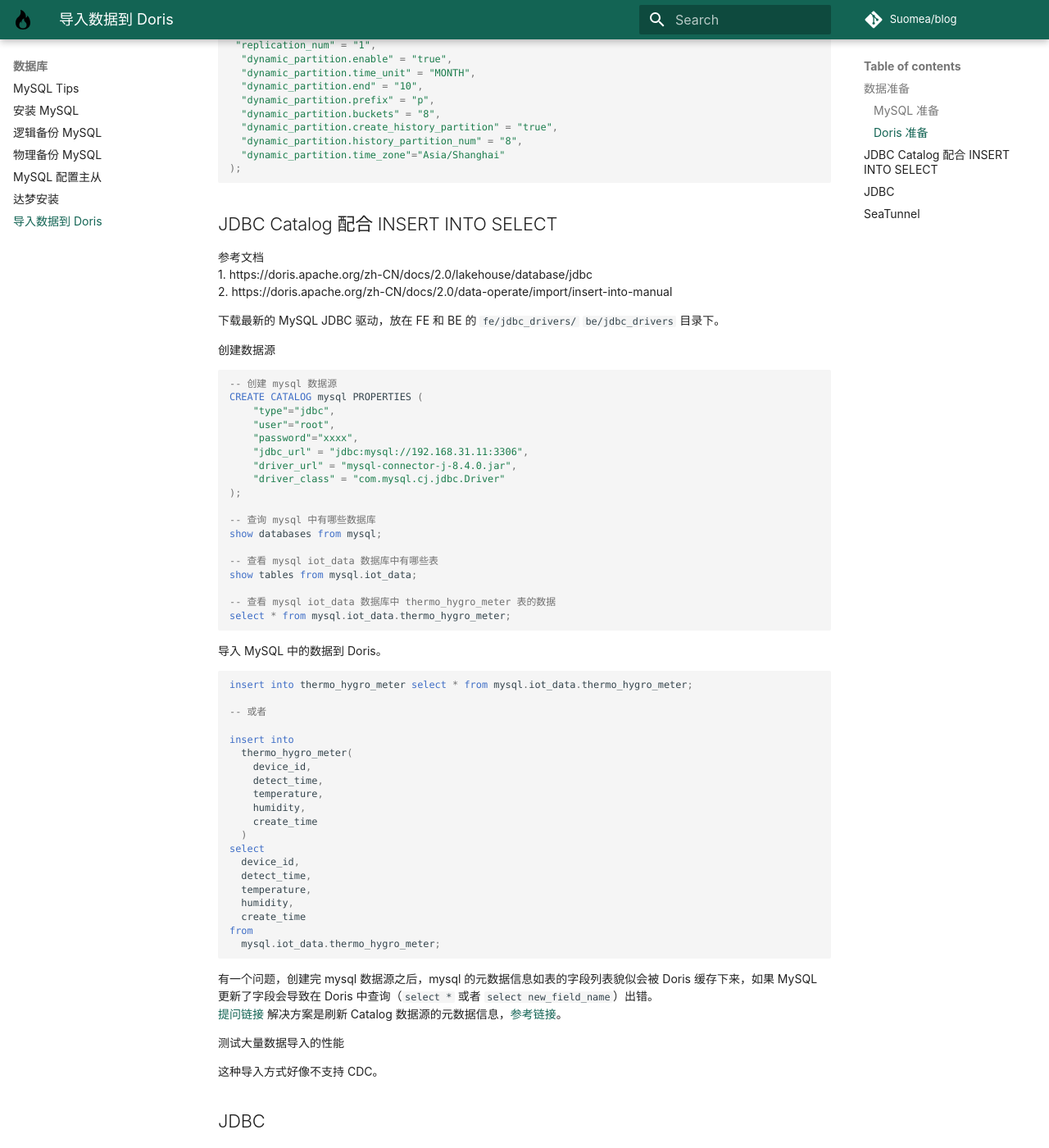
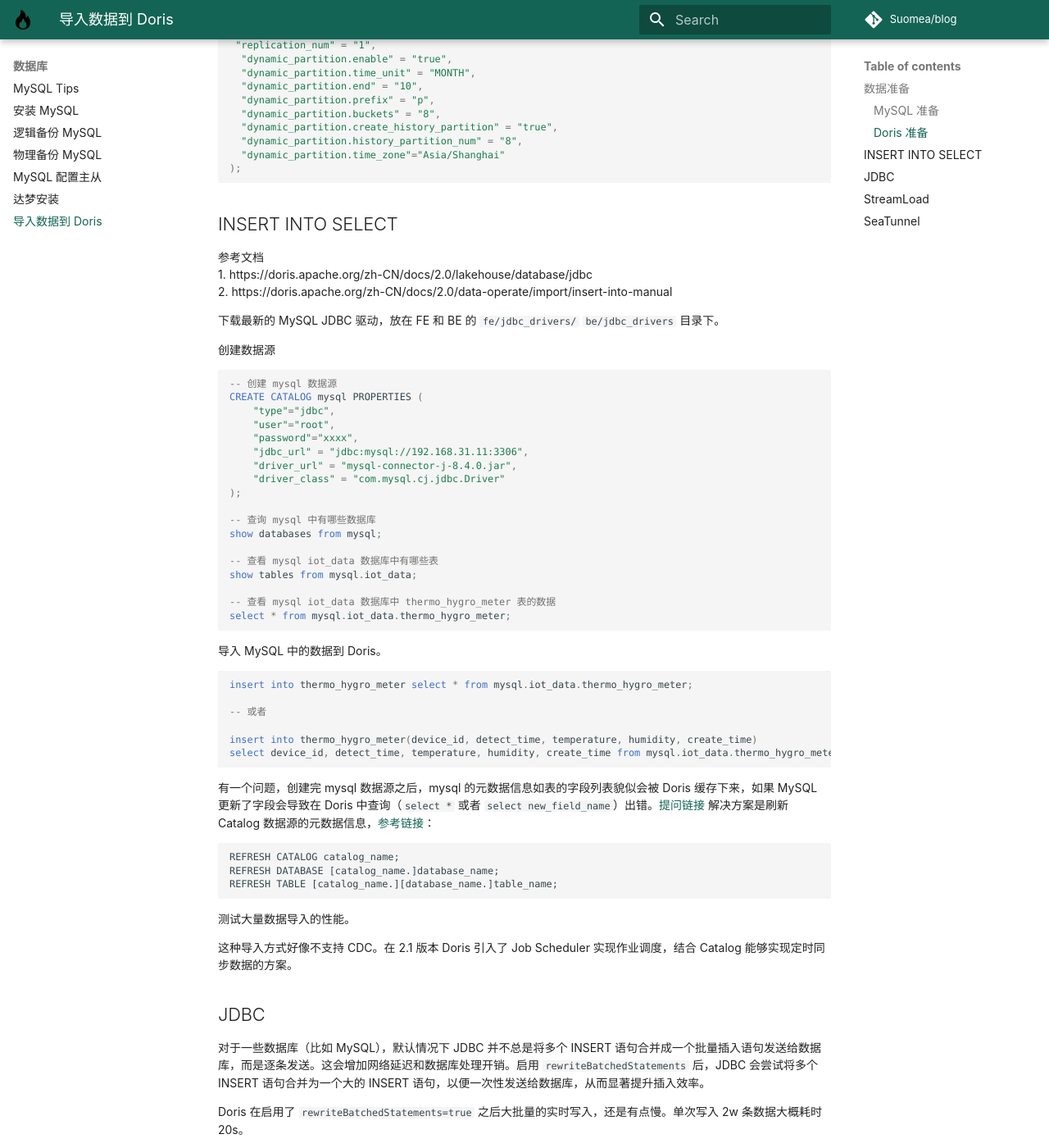
Before and after one commit to Suomea/blog, an MkDocs documentation site: the page built from docs/Doris/导入数据到 Doris.md, in a window 1280 px wide and 1400 px high, scrolled down 1355 px. Shown: the whole window at 82% size. Built offline with MkDocs 1.6.1 and Material for MkDocs 9.7.7, drawn with Linux system fonts in a browser that asks for light colours; some web fonts are replaced; comment, search, counter and statistics services are not loaded.

Commit message:
更新 Doris 笔记。

````diff
--- a/docs/Doris/导入数据到 Doris.md
+++ b/docs/Doris/导入数据到 Doris.md
@@ -74,7 +74,7 @@
   "dynamic_partition.time_zone"="Asia/Shanghai"
 );
 ```
-## JDBC Catalog 配合 INSERT INTO SELECT
+## INSERT INTO SELECT
 参考文档
 1. https://doris.apache.org/zh-CN/docs/2.0/lakehouse/database/jdbc
 2. https://doris.apache.org/zh-CN/docs/2.0/data-operate/import/insert-into-manual
@@ -109,30 +109,20 @@
 
 -- 或者
 
-insert into
-  thermo_hygro_meter(
-    device_id,
-    detect_time,
-    temperature,
-    humidity,
-    create_time
-  )
-select
-  device_id,
-  detect_time,
-  temperature,
-  humidity,
-  create_time
-from
-  mysql.iot_data.thermo_hygro_meter;
+insert into thermo_hygro_meter(device_id, detect_time, temperature, humidity, create_time)
+select device_id, detect_time, temperature, humidity, create_time from mysql.iot_data.thermo_hygro_meter;
 ```
 
-有一个问题，创建完 mysql 数据源之后，mysql 的元数据信息如表的字段列表貌似会被 Doris 缓存下来，如果 MySQL 更新了字段会导致在 Doris 中查询（`select *` 或者 `select new_field_name`）出错。
-[提问链接](https://ask.selectdb.com/questions/D1ff1/jdbc-catalog-geng-xin-yuan-shu-ju-biao-zi-duan-wen-ti) 解决方案是刷新 Catalog 数据源的元数据信息，[参考链接](https://doris.apache.org/zh-CN/docs/dev/sql-manual/sql-statements/Utility-Statements/REFRESH/?_highlight=refresh)。
+有一个问题，创建完 mysql 数据源之后，mysql 的元数据信息如表的字段列表貌似会被 Doris 缓存下来，如果 MySQL 更新了字段会导致在 Doris 中查询（`select *` 或者 `select new_field_name`）出错。[提问链接](https://ask.selectdb.com/questions/D1ff1/jdbc-catalog-geng-xin-yuan-shu-ju-biao-zi-duan-wen-ti) 解决方案是刷新 Catalog 数据源的元数据信息，[参考链接](https://doris.apache.org/zh-CN/docs/dev/sql-manual/sql-statements/Utility-Statements/REFRESH/?_highlight=refresh)：
+```
+REFRESH CATALOG catalog_name;
+REFRESH DATABASE [catalog_name.]database_name;
+REFRESH TABLE [catalog_name.][database_name.]table_name;
+```
 
-测试大量数据导入的性能
+测试大量数据导入的性能。
 
-这种导入方式好像不支持 CDC。
+这种导入方式好像不支持 CDC。在 2.1 版本 Doris 引入了 Job Scheduler 实现作业调度，结合 Catalog 能够实现定时同步数据的方案。
 
 ## JDBC
 
@@ -140,5 +130,6 @@
 
 Doris 在启用了 `rewriteBatchedStatements=true` 之后大批量的实时写入，还是有点慢。单次写入 2w 条数据大概耗时 20s。
 
+## StreamLoad
 参考数据导入的 [StreamLoad](https://doris.apache.org/zh-CN/docs/2.0/data-operate/import/stream-load-manual) 的方式。
 ## SeaTunnel
````
